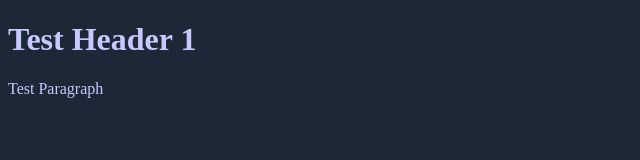
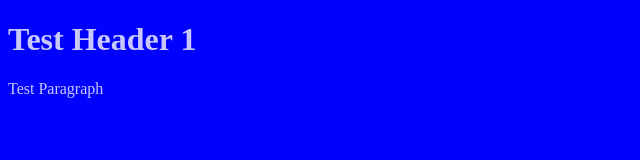
Before and after one commit to billingsleychristiand/github-exercise, a plain HTML site: page index.html in a window 1280 px wide. Shown: the whole page, without its empty margins (0-640 px from the left). Drawn offline with Linux system fonts and the light colour scheme.

Commit message:
changed background to blue

```diff
--- a/style.css
+++ b/style.css
@@ -1,5 +1,5 @@
 body {
-    background-color: rgb(28, 40, 54);
+    background-color: rgb(0, 0, 255);
 }
 
 h1, p {
```
